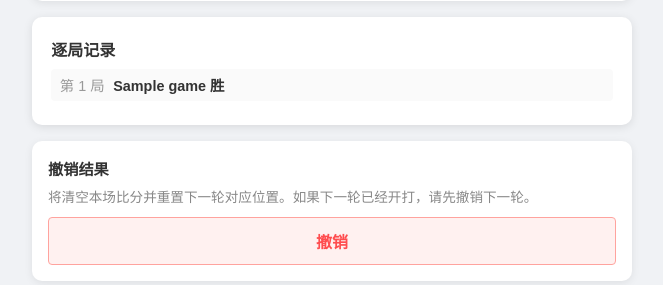
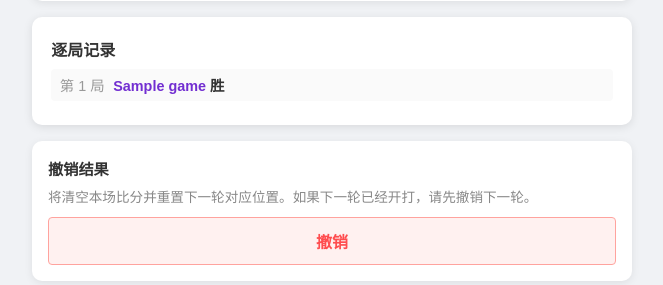
Before and after one commit to xiaoyuin/EMSPoolGamble, a Flask app: template templates/tournament_match.html in a window 1280 px wide. Shown: the part 409-694 px from the top of the page, without its empty margins (308-971 px from the left). Run offline with Flask 3, Linux system fonts and the light colour scheme; the template is opened without the code that fills it: most values are stand-ins (such as "Sample title", 1, 10 or a date in 2020).

Commit message:
Link game log winner names to player detail page
Co-Authored-By: Claude Opus 4 <noreply@anthropic.com>

```diff
--- a/templates/tournament_match.html
+++ b/templates/tournament_match.html
@@ -158,7 +158,7 @@
     {% for g in match.games %}
     <div class="game-row">
         <span class="game-idx">第 {{ g.game_index }} 局</span>
-        <span class="game-winner">{{ g.winner_name }} 胜</span>
+        <span class="game-winner"><a href="{{ url_for('player_detail', player_id=g.winner_id) }}" style="color: #722ed1; text-decoration: none;">{{ g.winner_name }}</a> 胜</span>
         {% if loop.last and is_admin_authenticated() %}
         <form method="post"
               action="{{ url_for('tournament_match_undo_game', tournament_id=tournament.tournament_id, match_id=match.match_id) }}"
```
